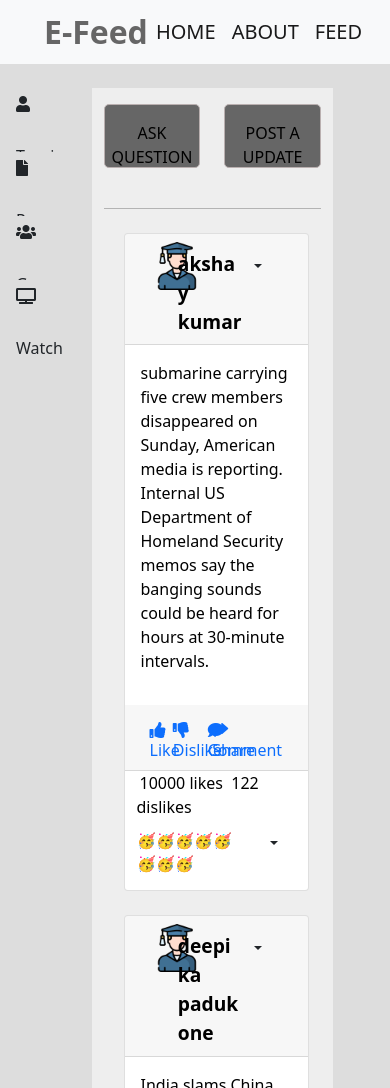
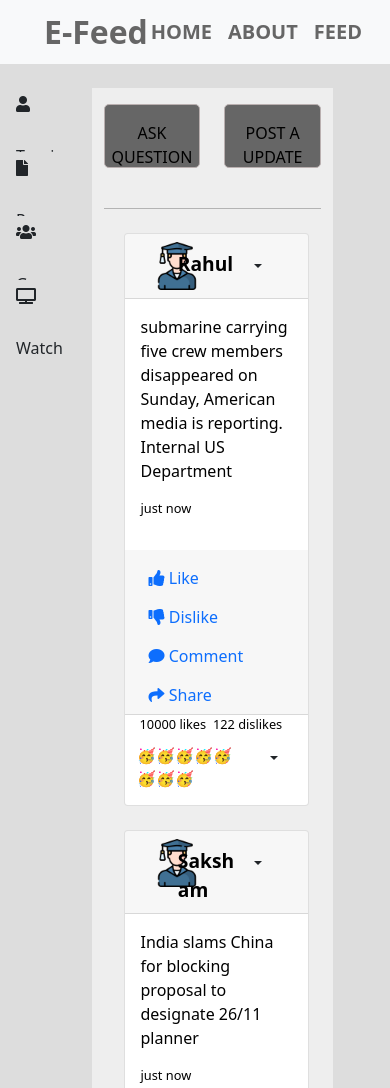
Before and after one commit to Rahul77260/messageFeed, a plain HTML site: page index.html at #!/feed in a window 390 px wide. Shown: the top 1088 px of the page. Drawn offline with nearby package versions, Linux system fonts and the light colour scheme; some packages are replaced by stand-ins of ours.

Commit message:
added timing functionality

```diff
--- a/app.js
+++ b/app.js
@@ -21,14 +21,16 @@ myApp.config(['$routeProvider', function($routeProvider){
       });
 }]);
 
-myApp.controller('myCtr',function($scope){
+myApp.controller('myCtr',function($scope, $filter,$interval){
     $scope.id=0;
     $scope.show=false;
     $scope.allPosts=[{
-      name: "ajay devgan",
+      name: "Varun",
       messg:"PM Modi meets Elon Musk, discuss Tesla, Starlink India plans: All you need to know",
+      posted:new Date(),
       likes:56,
       dislike: 4,
+
       comments: [{
         content: "30-minute intervals",
         editMode:false},
@@ -37,10 +39,12 @@ myApp.controller('myCtr',function($scope){
         editMode: false }]
     },
   {
-    name:"deepika padukone",
+    name:"Saksham",
     messg:"India slams China for blocking proposal to designate 26/11 planner",
+    posted:new Date(),
     likes:3,
     dislike: 43,
+
     comments: [{
       content:"Internal US Department",
       editmode:false
@@ -55,9 +59,10 @@ myApp.controller('myCtr',function($scope){
       ]
   },
 {
-  name: "akshay kumar",
-  messg: "submarine carrying five crew members disappeared on Sunday, American media is reporting. Internal US Department of Homeland Security memos say the banging sounds could be heard for hours at 30-minute intervals.",
+  name: "Rahul",
+  messg: "submarine carrying five crew members disappeared on Sunday, American media is reporting. Internal US Department",
   likes: 10000,
+  posted:new Date(),
   dislike: 122,
   comments: [{
     content: "🥳🥳🥳🥳🥳🥳🥳🥳",
@@ -71,7 +76,7 @@ myApp.controller('myCtr',function($scope){
     $scope.newComment = ''; // Initialize the new comment input
     $scope.showCommentInput = false; // Set initial state to show the comment input field
 
-    $scope.Edit = function() {
+    $scope.Edit = () =>{
       if ($scope.editMode) {
         // Save changes
         $scope.editMode = false;
@@ -80,14 +85,26 @@ myApp.controller('myCtr',function($scope){
         $scope.editMode = true;
       }
     };
-    $scope.setId = function (singlePost){
+    const updateTime = () => {
+      let post = [];
+      $scope.allPosts.forEach((singlePost) => {
+        // console.log("SinglePost",singlePost);
+        post.posted = $filter('timeAgo')(singlePost);
+        // console.log("posted",singlePost.posted);
+      });
+    }
+
+
+    // Update the time every second
+    $interval(updateTime, 1000);
+    $scope.setId =  (singlePost)=>{
       console.log('====singlePost: ', singlePost);
       let id=$scope.allPosts.indexOf(singlePost);
       console.log('singlePost: ', singlePost);
       $scope.id=id;
     }
     // adding a new content in feed
-    $scope.addToFeed = function() {
+    $scope.addToFeed = ()=> {
 
         $scope.show=false;
         $scope.allPosts.push({
@@ -95,6 +112,7 @@ myApp.controller('myCtr',function($scope){
           messg:$scope.story,
           likes:0,
           dislike: 0,
+          posted:new Date(),
           comments: []
         });
         $scope.story="";
@@ -102,7 +120,7 @@ myApp.controller('myCtr',function($scope){
         console.log("===",$scope.allPosts);
     };
     //likes
-    $scope.incrementLike = function(singlePost){
+    $scope.incrementLike = (singlePost)=>{
       console.log('singlePost: ', singlePost);
       console.log("===",$scope.allPosts);
     //  let indexx= $scope.allPosts.indexOf(singlePost);
@@ -112,7 +130,7 @@ myApp.controller('myCtr',function($scope){
       $scope.allPosts[indexx].likes+=1;
     };
     //dislike
-    $scope.decrementLike = function(singlePost){
+    $scope.decrementLike = (singlePost)=>{
       let indexx = $scope.allPosts.indexOf(singlePost);
       $scope.allPosts[indexx].dislike+=1;
       console.log($scope.allPosts);
@@ -121,7 +139,7 @@ myApp.controller('myCtr',function($scope){
       $scope.show = true;
     };
 //add comments
-  $scope.addComment = function (singlePost) {
+  $scope.addComment =  (singlePost) =>{
     console.log('singlePost: ', singlePost);
     console.log("========",$scope.allPosts);
     $scope.showCommentInput = false;
@@ -134,42 +152,48 @@ myApp.controller('myCtr',function($scope){
     }
   };
   //save changes to edit content feed
-  $scope.saveChanges = function () {
+  $scope.saveChanges =  ()=> {
     console.log("+++=",$scope.editedContent);
-    $scope.allPosts[$scope.id].messg = $scope.editedContent;
-    $scope.editMode = false;
+    if($scope.editedContent===undefined){
+        $scope.allPosts[$scope.id].messg = $scope.allPosts[$scope.id].messg;
+      }
+      else{
+        $scope.allPosts[$scope.id].messg=$scope.editedContent;
+      }
+      $scope.editMode = false;
+
   };
   //delete a feed
-  $scope.deleteFeed = function(singlePost){
+  $scope.deleteFeed = (singlePost)=>{
     console.log("+++++++",$scope.allPosts);
     let indexx = $scope.allPosts.indexOf(singlePost);
     $scope.allPosts.splice(indexx, 1);
     console.log("------",$scope.allPosts);
   }
   //edit comments
-  $scope.EditComment = function (singlePost,singleComment) {
+  $scope.EditComment =(singlePost,singleComment)=> {
     singleComment.editMode=true;
     singleComment.editedComment=singleComment.content;
   };
   //save comments
-  $scope.saveComment= function(singlePost,singleComment){
+  $scope.saveComment= (singlePost,singleComment)=>{
     singleComment.editMode=false;
     singleComment.content = singleComment.editedComment;
   }
 
   //cancel comments
-  $scope.cancelComment = function (){
+  $scope.cancelComment =  ()=>{
     singleComment.editMode=false;
   }
   //delete comment
-   $scope.deleteComment = function(singlePost,singleComment) {
+   $scope.deleteComment =(singlePost,singleComment)=> {
     var index = $scope.allPosts[singlePost].comments.indexOf(singleComment);
     console.log('index: ', index);
     if (index > -1) {
       $scope.allPosts[singlePost].comments.splice(index, 1); // Remove the comment from the comments array
     }
   };
-  $scope.cancelAddComment = function (singlePost) {
+  $scope.cancelAddComment =  (singlePost)=> {
     showCommentInput = false;
     singlePost.val='';
   }
@@ -181,12 +205,12 @@ $scope.CancelFeed=()=>{
 }
 
   //save comments
-  $scope.Update=function(singleComment){
+  $scope.Update=(singleComment)=>{
     singleComment.editMode=false;
     singleComment.content= singleComment.editedComment;
 
   }
-  $scope.Cancel=function(singleComment){
+  $scope.Cancel=(singleComment)=>{
     singleComment.editMode=false;
      $scope.story="";
         $scope.userName="";
@@ -195,16 +219,60 @@ $scope.CancelFeed=()=>{
   }
 
 
-})
+});
 
-myApp.directive('postComponent', function() {
-  return {
-    restrict: 'EAC',
-    scope: {
-      singlePost: '='
-      // Two-way binding for the data attribute
-    },
-    templateUrl: 'postComponent.html',
-    controller: 'myCtr',
+// myApp.directive('postComponent', function() {
+//   return {
+//     restrict: 'EAC',
+//     scope: {
+//       singlePost: '='
+//       // Two-way binding for the data attribute
+//     },
+//     templateUrl: 'postComponent.html',
+//     controller: 'myCtr',
+//   };
+// });
+myApp.filter('timeAgo', ()=> {
+  return function(singlePost) {
+    console.log("postedtime",singlePost.posted);
+   let postTime=singlePost.posted
+
+    let current = new Date();
+     console.log("current",current);
+    //  let previous = input;
+    // console.log("previous",previous);
+
+    let elapsed = current - postTime;
+
+    console.log("elapsed",elapsed);
+
+    let seconds = Math.floor(elapsed / 1000);
+    if (seconds < 60) {
+      return "just now";
+    }
+
+    let minutes = Math.floor(seconds / 60);
+    if (minutes < 60 ) {
+      return minutes + " minute ago";
+    }
+
+    let hours = Math.floor(minutes / 60);
+    if (hours < 24) {
+      return hours + " hour ago";
+    }
+
+    let days = Math.floor(hours / 24);
+    if (days < 30) {
+      return days + " day ago";
+    }
+
+    let months = Math.floor(days / 30);
+    if (months < 12) {
+      return months + " month ago";
+    }
+   else{
+    let years = Math.floor(months / 12);
+    return years + " year ago";
+   }
   };
 });
--- a/css/index.css
+++ b/css/index.css
@@ -4,6 +4,16 @@
   .content {
     color: #000;
   }
+  .navbar-brand {
+    padding-top: 0.3125rem;
+    padding-bottom: 0.3125rem;
+    margin-right: 1rem;
+    font-size: 1.25rem;
+    text-decoration: none;
+    white-space: nowrap;
+    font-weight: 700;
+    color: #666 !important;
+}
   .navbar {
     background: white;
     padding-left: 1rem;
@@ -154,3 +164,21 @@
   box-shadow: none;
   background-color: white;
 }
+.hover{
+  cursor:pointer;
+  border:none;
+}
+.posted{
+  font-size:0.8rem;
+}
+.nav-tabs .nav-link {
+  margin-bottom: -1px;
+  background: 0 0;
+  border: 1px solid transparent;
+  border-top-left-radius: 0.25rem;
+  border-top-right-radius: 0.25rem;
+  border: none !important;
+}
+.btn-like{
+  font-size:0.8rem;
+}
--- a/views/feed.html
+++ b/views/feed.html
@@ -21,7 +21,7 @@
             <div class="option"><a href="#!/question" style="color:black; text-decoration: none;" ng-class="{red: hover}" ng-mouseenter="hover = true"
               ng-mouseleave="hover = false">ASK QUESTION</a></div>
           </div>
-          <div class="col-6 actionBlock" ng-class="{red: hover1}" ng-mouseenter="hover1 = true"
+          <div class="col-6 actionBlock hover" ng-class="{red: hover1}" ng-mouseenter="hover1 = true"
             ng-mouseleave="hover1 = false" ng-click="show=true">
             <div class="option">POST A UPDATE</div>
           </div>
@@ -53,9 +53,9 @@
           data-bs-toggle="dropdown" aria-expanded="false">
           </button>
           <ul class="dropdown-menu drop" aria-labelledby="dropdownMenuButton">
-          <li ng-click="deleteFeed(data)"><a class="dropdown-item"><i
+          <li ng-click="deleteFeed(data)"><a class="dropdown-item hover"><i
               class="fas fa-trash-alt"></i> Delete</a></li>
-          <li><a class="dropdown-item" data-bs-toggle="modal" data-bs-target="#editModal"
+          <li><a class="dropdown-item hover" data-bs-toggle="modal" data-bs-target="#editModal"
             ng-Click="setId(singlePost)"><i class="fas fa-edit"></i> {{ editMode ? 'Save'
             : 'Edit' }}</a></li>
           </ul>
@@ -64,33 +64,34 @@
           <!-- FEED CONTENT -->
           <div class="card-body">
           <p id="content" class="card-text" ng-show="!editMode">{{singlePost.messg }}</p>
+          <p class="posted">{{ singlePost | timeAgo }}</p>
           <input id="contentInput" class="card-text" ng-show="editMode" ng-model="editedContent" type="text">
           </div>
           <!-- options LIKE DISLIKE COMMENT SHARE -->
           <div class="row card-header" style="margin-left: 0.1px;">
           <ul class="nav nav-tabs card-header-tabs">
           <!-- <div class="row"> -->
-          <div class="col-2">
+          <!-- <div class="col-2"> -->
           <li class="nav-item nav" ng-click="incrementLike(singlePost)">
-          <a class="nav-link"><i class="fas fa-thumbs-up"></i> Like</a>
+          <a class="nav-link hover"><i class="fas fa-thumbs-up"></i> Like</a>
           </li>
-          </div>
-          <div class="col-3">
+          <!-- </div> -->
+          <!-- <div class="col-3"> -->
           <li class="nav-item nav" ng-click="decrementLike(singlePost)">
-          <a class="nav-link" ><i class="fas fa-thumbs-down"></i> Dislike</a>
+          <a class="nav-link hover" ><i class="fas fa-thumbs-down"></i> Dislike</a>
           </li>
-          </div>
-          <div class="col-4">
+          <!-- </div> -->
+          <!-- <div class="col-4"> -->
           <li class="nav-item nav">
-          <a class="nav-link" ng-click="showCommentInput = true;"><i class="fas fa-comment"></i>
+          <a class="nav-link hover" ng-click="showCommentInput = true;"><i class="fas fa-comment"></i>
             Comment</a>
           </li>
-          </div>
-          <div class="col-3">
+          <!-- </div> -->
+          <!-- <div class="col-3"> -->
           <li class="nav-item nav" style="float: right;">
-          <a class="nav-link"><i class="fas fa-share"></i> Share</a>
+          <a class="nav-link hover"><i class="fas fa-share"></i> Share</a>
           </li>
-          </div>
+          <!-- </div> -->
           </ul>
           </div>
           <!-- <div class="row">
@@ -98,7 +99,7 @@
           <div class="col-3" ng-show="singlePost.dislike>0">{{singlePost.dislike}} dislikes</div>
           <div class="col-6"></div>
           </div> -->
-          <span>
+          <span class="btn-like">
           <span style="padding-left: 3px" ng-show="singlePost.likes>0">{{singlePost.likes}} likes</span>&nbsp;
           <span class="col-3" ng-show="singlePost.dislike>0">{{singlePost.dislike}} dislikes</span>
 
@@ -131,19 +132,19 @@
             id="dropdownMenuButton" data-bs-toggle="dropdown" aria-expanded="false">
           </button>
           <ul class="dropdown-menu drop" aria-labelledby="dropdownMenuButton">
-            <li><a class="dropdown-item"
+            <li><a class="dropdown-item hover"
                 ng-click="deleteComment(allPosts.indexOf(singlePost),singleComment)"><i
                   class="fas fa-trash-alt"></i> Delete</a></li>
-            <li><a class="dropdown-item"
+            <li><a class="dropdown-item hover"
                 ng-click="singleComment.editMode=true; EditComment(singlePost,singleComment)"><i
-                  class="fas fa-edit"></i> {{ j.editMode ? 'Save' : 'Edit' }}</a> </li>
+                  class="fas fa-edit"></i> {{ singleComment.editMode ? 'Save' : 'Edit' }}</a> </li>
           </ul>
           </div>
           <div class="row comment-updation">
-          <div class="col-3"><a class="dropdown-item update"
+          <div class="col-3"><a class="dropdown-item update hover"
               ng-click="Update(singleComment)" ng-click="singleComment.editMode=false"
               ng-show="singleComment.editMode">Update</a> </div>
-          <div class="col-3"><a class="dropdown-item cancel"
+          <div class="col-3"><a class="dropdown-item cancel hover"
               ng-click="Cancel(singleComment)" ng-show="singleComment.editMode"
               ng-click="editMode=false">Cancel</a></div>
           <div class="col-6"></div>
@@ -159,7 +160,7 @@
           <div class="modal-dialog">
             <div class="modal-content">
               <div class="modal-header">
-                <h5 class="modal-title" id="editModalLabel">Edit Text</h5>
+                <h5 class="modal-title" id="editModalLabel">Edit Post</h5>
                 <button type="button" class="btn-close" data-bs-dismiss="modal" aria-label="Close"></button>
               </div>
               <div class="modal-body">
```
